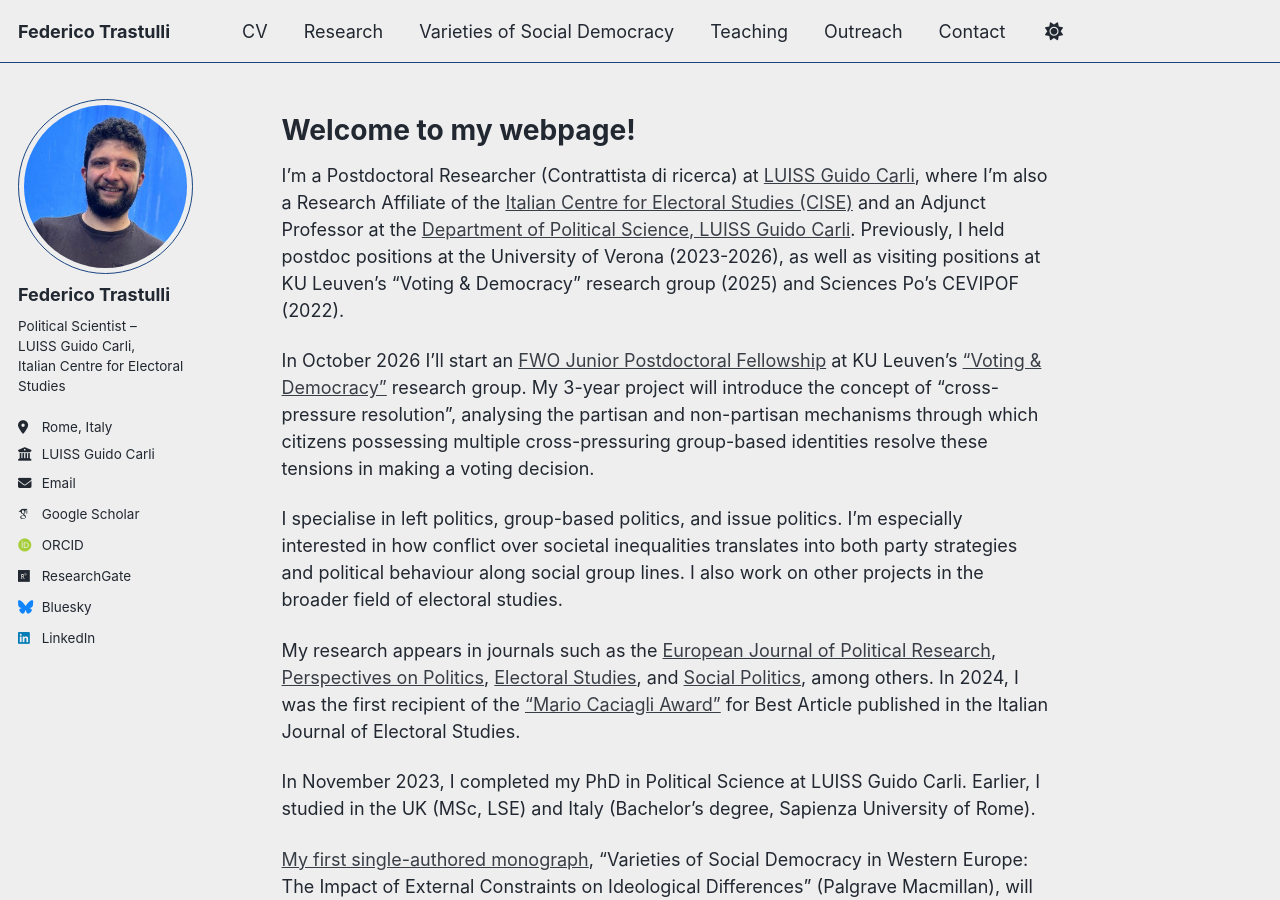
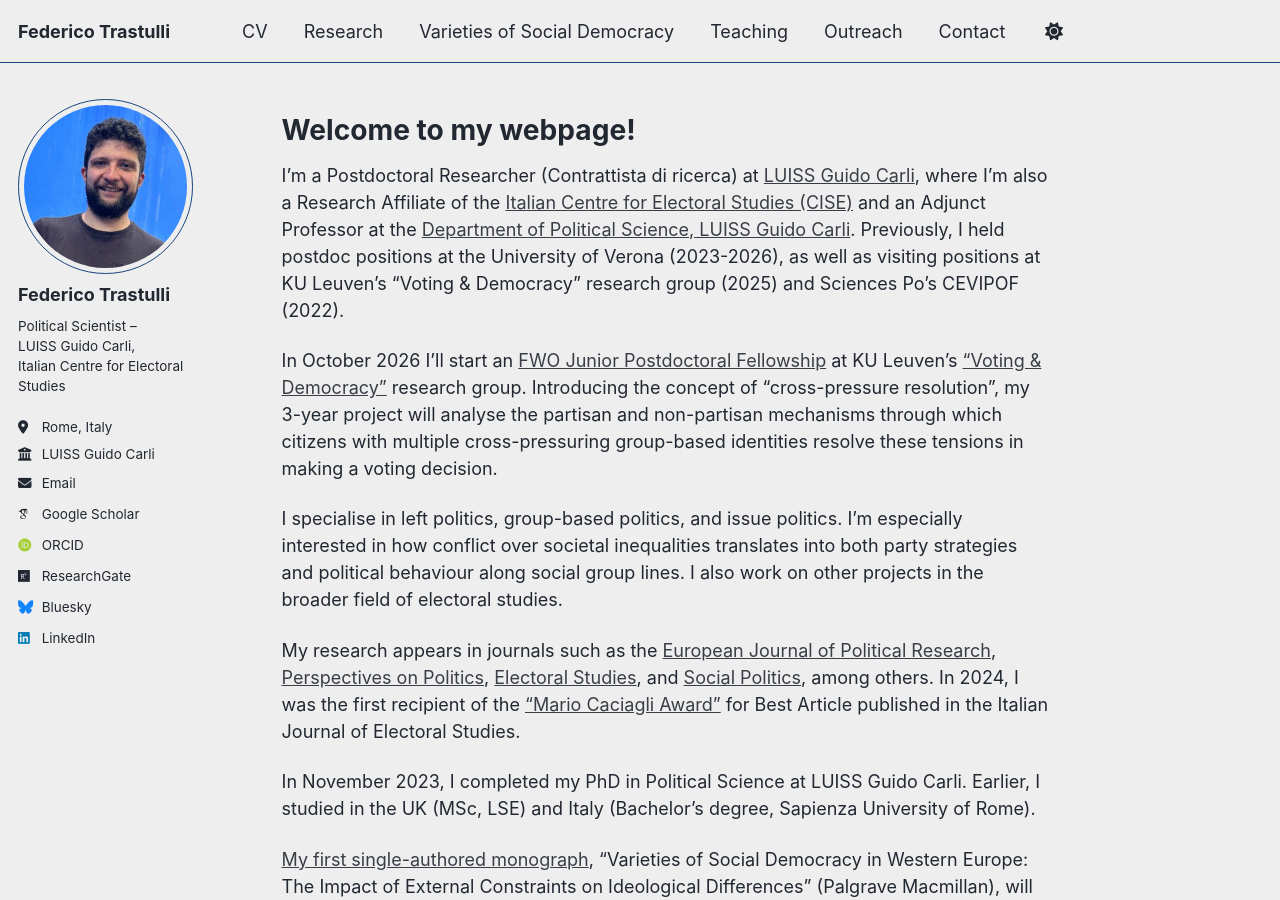
Before and after one commit to federicotrastulli/federicotrastulli.github.io, a Jekyll site: the page built from _pages/about.md, in a window 1280 px wide and 900 px high. Built offline with Jekyll 4.4.1, drawn with Linux system fonts in a browser that asks for light colours; some web fonts are replaced; a script bundle is joined from its source files by our own code; library files that are not in the unit come from our copies.

Commit message:
Update about.md

```diff
--- a/_pages/about.md
+++ b/_pages/about.md
@@ -11,7 +11,7 @@
 
 I'm a Postdoctoral Researcher (Contrattista di ricerca) at [LUISS Guido Carli](https://www.luiss.it/), where I'm also a Research Affiliate of the [Italian Centre for Electoral Studies (CISE)](https://cise.luiss.it/chi-siamo/le-persone/) and an Adjunct Professor at the [Department of Political Science, LUISS Guido Carli](https://www.luiss.it/faculty/354453). Previously, I held postdoc positions at the University of Verona (2023-2026), as well as visiting positions at KU Leuven's "Voting & Democracy" research group (2025) and Sciences Po's CEVIPOF (2022).
 
-In October 2026 I'll start an [FWO Junior Postdoctoral Fellowship](https://www.fwo.be/en/results-outreach/announcement-of-results/275-new-postdoctoral-fellowships-awarded/) at KU Leuven's ["Voting & Democracy"](https://research.kuleuven.be/portal/en/unit/58127343) research group. My 3-year project will introduce the concept of "cross-pressure resolution", analysing the partisan and non-partisan mechanisms through which citizens possessing multiple cross-pressuring group-based identities resolve these tensions in making a voting decision.
+In October 2026 I'll start an [FWO Junior Postdoctoral Fellowship](https://www.fwo.be/en/results-outreach/announcement-of-results/275-new-postdoctoral-fellowships-awarded/) at KU Leuven's ["Voting & Democracy"](https://research.kuleuven.be/portal/en/unit/58127343) research group. Introducing the concept of "cross-pressure resolution", my 3-year project will analyse the partisan and non-partisan mechanisms through which citizens with multiple cross-pressuring group-based identities resolve these tensions in making a voting decision.
 
 I specialise in left politics, group-based politics, and issue politics. I'm especially interested in how conflict over societal inequalities translates into both party strategies and political behaviour along social group lines. I also work on other projects in the broader field of electoral studies.
 
```
